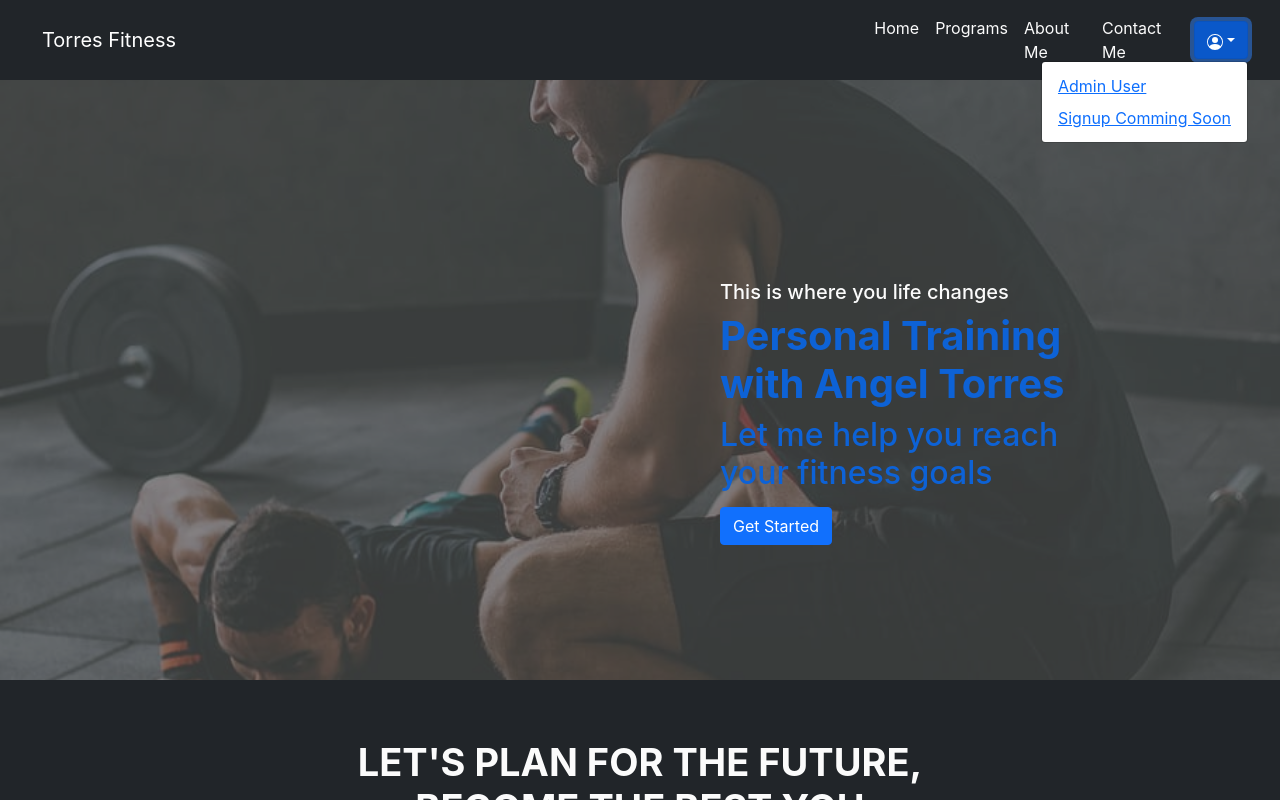
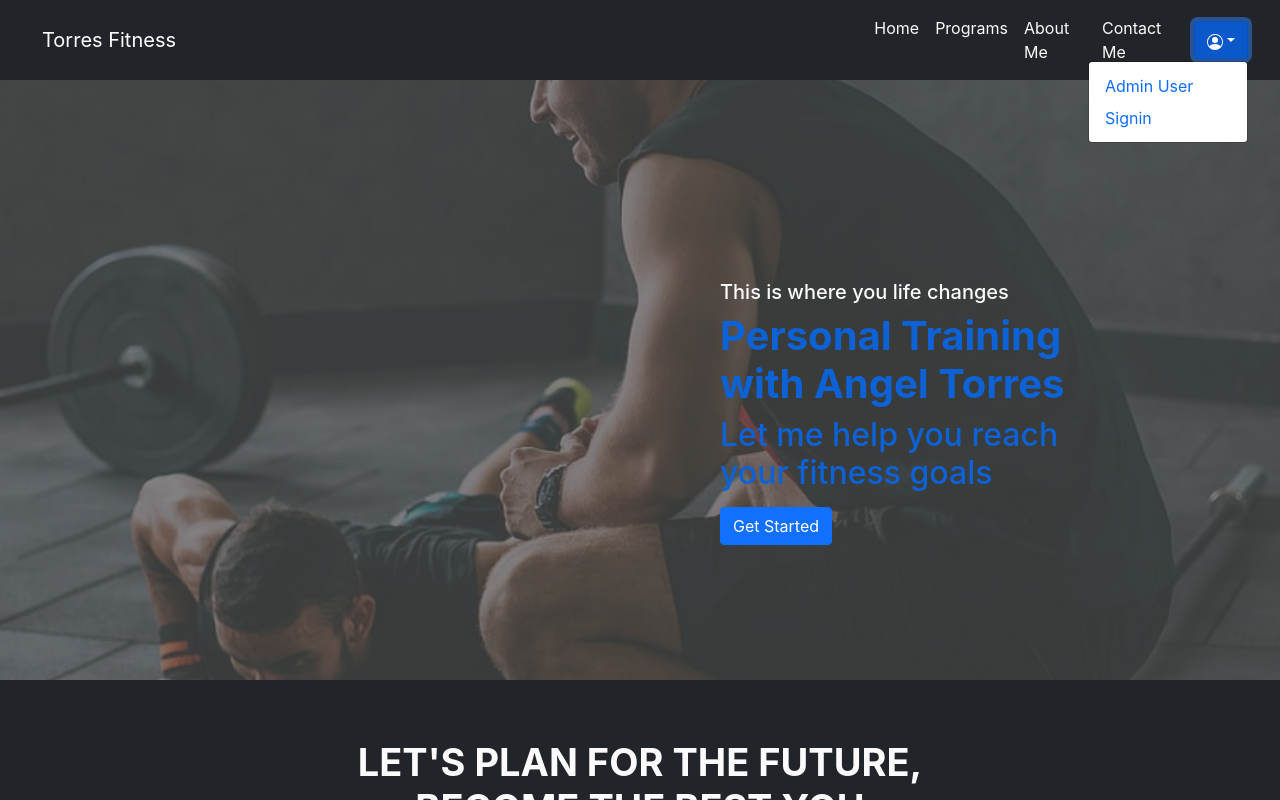
Before and after one commit to IvanTorresMia/angel-site-frontend, a React (Create React App) app: page / in a window 1280 px wide. Both pictures are taken after a click on the button 1220 px from the left and 40 px from the top of the page. Shown: the top 800 px of the page. Built offline with nearby package versions, Linux system fonts and the light colour scheme; no server answers.

Commit message:
links work

```diff
--- a/src/App.css
+++ b/src/App.css
@@ -35,7 +35,18 @@ nav {
 
 .user-icon {
   margin: 0px 20px 0px 10px;
+  text-align: center;
 }
+
+.user-icon-link {
+  text-decoration: none;
+}
+
+.home-link {
+  text-decoration: none;
+  color: white
+}
+
 
 /* ******************** Header ******************** */
 .header {
--- a/src/Components/Header/index.js
+++ b/src/Components/Header/index.js
@@ -1,5 +1,6 @@
 import React from "react";
-import Button from 'react-bootstrap/Button';
+import Button from "react-bootstrap/Button";
+import { Link } from "react-router-dom";
 
 const Header = () => {
   return (
@@ -10,7 +11,10 @@ const Header = () => {
           <h5>This is where you life changes</h5>
           <h1>Personal Training with Angel Torres</h1>
           <h2>Let me help you reach your fitness goals</h2>
-         <Button>Get Started</Button>
+          <Link to="/programs">
+            {" "}
+            <Button>Get Started</Button>
+          </Link>
         </div>
       </div>
     </div>
--- a/src/Components/Home/index.js
+++ b/src/Components/Home/index.js
@@ -3,6 +3,7 @@ import Stack from "react-bootstrap/Stack";
 import Footer from "../Footer";
 import Dropdown from "react-bootstrap/Dropdown";
 import { Outlet, Link } from "react-router-dom";
+import homeImage from "../../assets/TorresFitness.png";
 
 const Home = () => {
   return (
@@ -10,7 +11,7 @@ const Home = () => {
       <nav className="navbar navbar-expand-lg navbar-dark bg-dark">
         <div className="container-fluid">
           <a className="navbar-brand" href="#">
-            Torres Fitness
+           <Link className="home-link" to="/">Torres Fitness</Link>
           </a>
           <button
             className="navbar-toggler"
@@ -60,10 +61,14 @@ const Home = () => {
 
             <Dropdown.Menu>
               <Dropdown.Item>
-                <Link to="/login-admin">Admin User</Link>
+                <Link className="user-icon-link" to="/login-admin">
+                  Admin User
+                </Link>
               </Dropdown.Item>
               <Dropdown.Item>
-                <Link to="/#">Signup Comming Soon</Link>
+                <Link className="user-icon-link" to="/#">
+                  Signin
+                </Link>
               </Dropdown.Item>
             </Dropdown.Menu>
           </Dropdown>
--- a/src/Components/HomePageComponents/Comp2.js
+++ b/src/Components/HomePageComponents/Comp2.js
@@ -1,5 +1,6 @@
 import React from "react";
 import Button from "react-bootstrap/esm/Button";
+import { Link } from 'react-router-dom'
 
 const Comp2 = () => {
   return (
@@ -30,10 +31,10 @@ const Comp2 = () => {
           1500s, when an unknown printer took a galley of type and scrambled it
           to make a type specimen book
         </p>
-        <a>Learn More About Our Programs</a>
+        <Link to="/programs">Learn More About Our Programs</Link>
         <br/>
         <br/>
-        <Button>About Me</Button>
+        <Link to="/about"><Button>About Me</Button></Link>
       </div>
     </div>
   );
--- a/src/Components/HomePageComponents/Comp3.js
+++ b/src/Components/HomePageComponents/Comp3.js
@@ -2,6 +2,7 @@ import React from "react";
 import comp2Data from "../../Utils/comp2-data";
 import Card from "react-bootstrap/Card";
 import Button from "react-bootstrap/esm/Button";
+import { Link } from "react-router-dom"
 
 const Comp3 = () => {
   return (
@@ -34,7 +35,7 @@ const Comp3 = () => {
             <Card.Body>
               <Card.Title>{data.title}</Card.Title>
               <Card.Text>{data.text}</Card.Text>
-              <Button variant="primary">Learn More</Button>
+              <Link to="/programs"><Button variant="primary">Learn More</Button></Link>
             </Card.Body>
           </Card>
         ))}
--- a/src/Components/HomePageComponents/Comp4.js
+++ b/src/Components/HomePageComponents/Comp4.js
@@ -1,5 +1,6 @@
 import React from "react";
 import Button from "react-bootstrap/esm/Button";
+import { Link } from 'react-router-dom'
 
 const Comp4 = () => {
   return (
@@ -12,7 +13,7 @@ const Comp4 = () => {
           it over 2000 years old.
         </p>
         <span>angeltorres@gmail.com</span><br/><br/>
-        <Button>Contact Me</Button>
+        <Link to="/contact"><Button>Contact Me</Button></Link>
       </div>
     </div>
   );
```
Also changed, not shown: src/assets/TorresFitnees.png (added), src/assets/TorresFitness.png (added).
